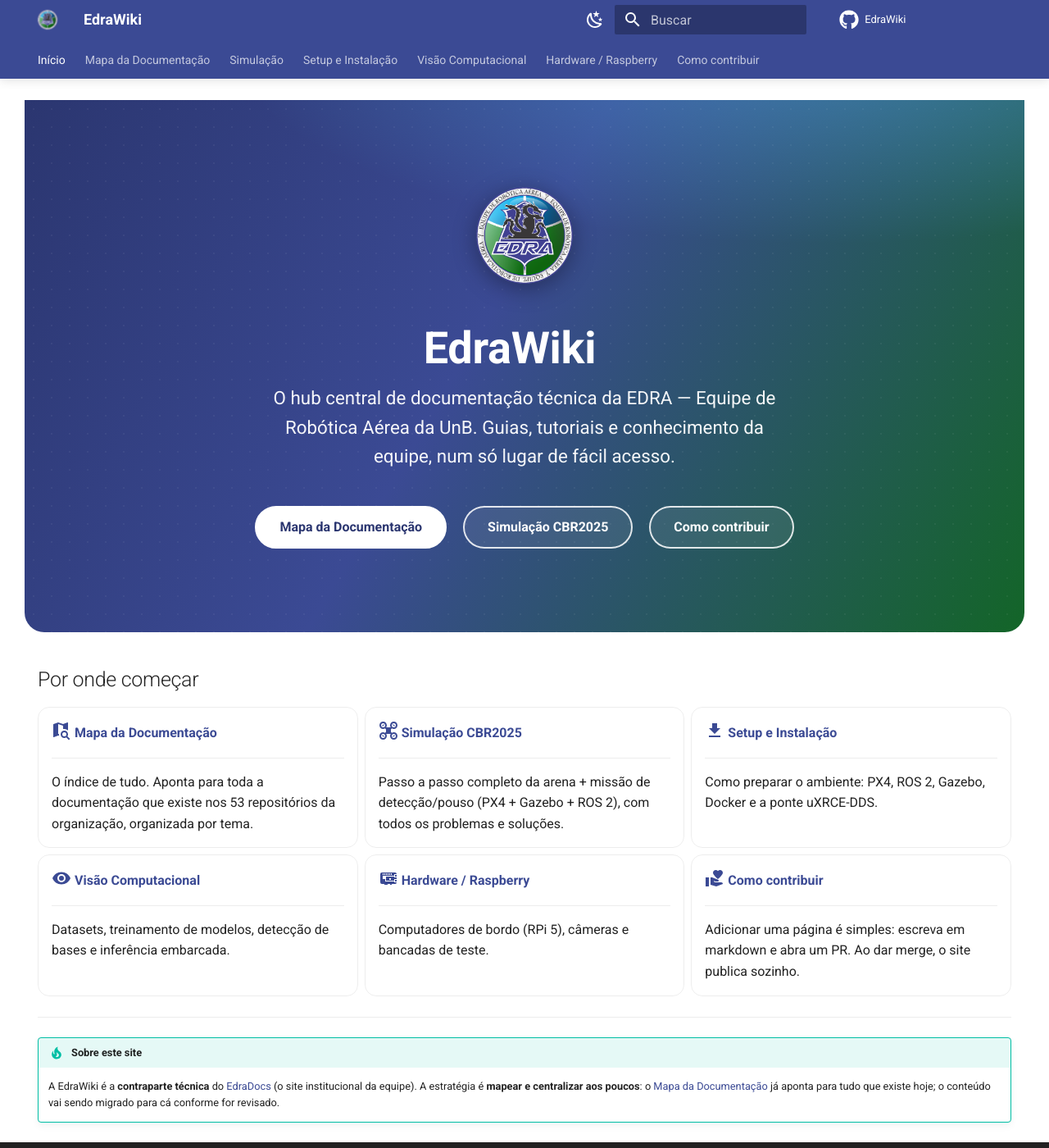
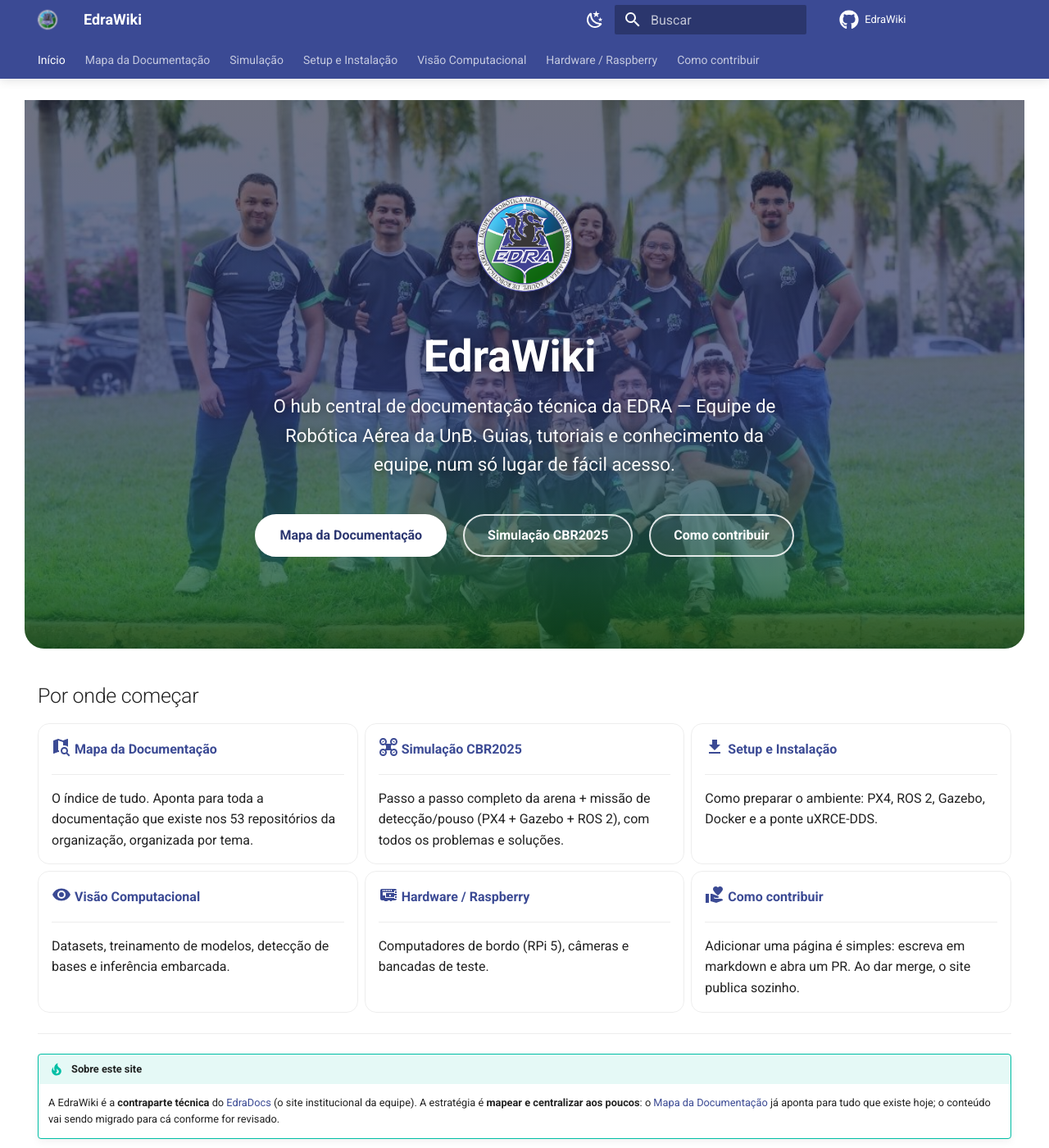
Before and after one commit to edra-unb-fga/EdraWiki, an MkDocs documentation site: the page built from docs/index.md, in a window 1280 px wide and 1400 px high. Shown: the whole window at 82% size. Built offline with MkDocs 1.6.1 and Material for MkDocs 9.7.7, drawn with Linux system fonts in a browser that asks for light colours; comment, search, counter and statistics services are not loaded.

Commit message:
style: foto da equipe como capa do hero, com overlay da marca

```diff
--- a/docs/stylesheets/extra.css
+++ b/docs/stylesheets/extra.css
@@ -26,22 +26,23 @@
 /* ===== HERO da homepage ===== */
 .edra-hero {
   margin: -1.2rem -0.8rem 2rem;
-  padding: 4.5rem 1.5rem 4rem;
+  padding: 5rem 1.5rem 4.5rem;
   text-align: center;
   color: #fff;
   background:
-    radial-gradient(1200px 400px at 80% -10%, rgba(74,159,212,.55), transparent 60%),
-    linear-gradient(120deg, var(--edra-blue-d) 0%, var(--edra-blue) 45%, var(--edra-green-d) 100%);
+    linear-gradient(180deg, rgba(23,28,52,.62) 0%, rgba(43,54,112,.72) 55%, rgba(19,101,40,.80) 100%),
+    url("../img/equipe-capa.jpg");
+  background-size: cover;
+  background-position: center 30%;
   border-radius: 0 0 24px 24px;
   position: relative;
   overflow: hidden;
 }
+/* leve realce no rodapé do hero pra separar do conteúdo */
 .edra-hero::after {
   content: "";
-  position: absolute; inset: 0;
-  background-image: radial-gradient(rgba(255,255,255,.10) 1px, transparent 1px);
-  background-size: 22px 22px;
-  opacity: .5;
+  position: absolute; left: 0; right: 0; bottom: 0; height: 90px;
+  background: linear-gradient(180deg, transparent, rgba(0,0,0,.28));
   pointer-events: none;
 }
 .edra-hero img.edra-hero__logo {
@@ -58,13 +59,15 @@
   color: #fff;
   letter-spacing: -.5px;
   position: relative; z-index: 1;
+  text-shadow: 0 2px 14px rgba(0,0,0,.45);
 }
 .edra-hero p.edra-hero__tagline {
   font-size: 1.12rem;
   max-width: 640px;
   margin: 0 auto 1.8rem;
-  opacity: .95;
+  opacity: .97;
   position: relative; z-index: 1;
+  text-shadow: 0 1px 10px rgba(0,0,0,.5);
 }
 .edra-hero__buttons { position: relative; z-index: 1; }
 .edra-hero .md-button {
```
Also changed, not shown: docs/img/equipe-capa.jpg (added).
